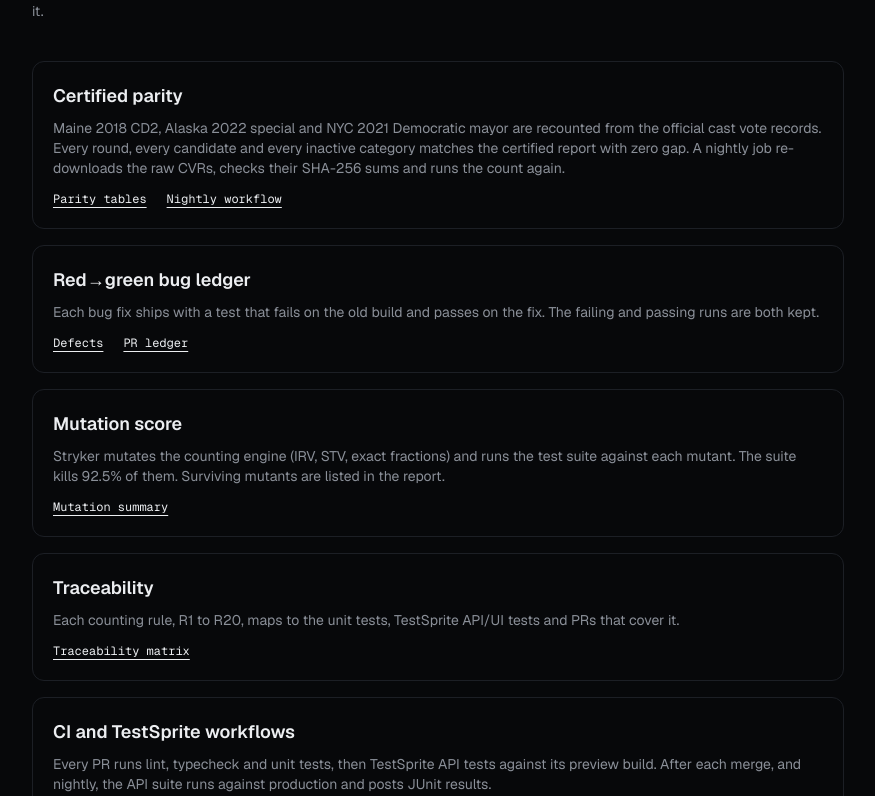
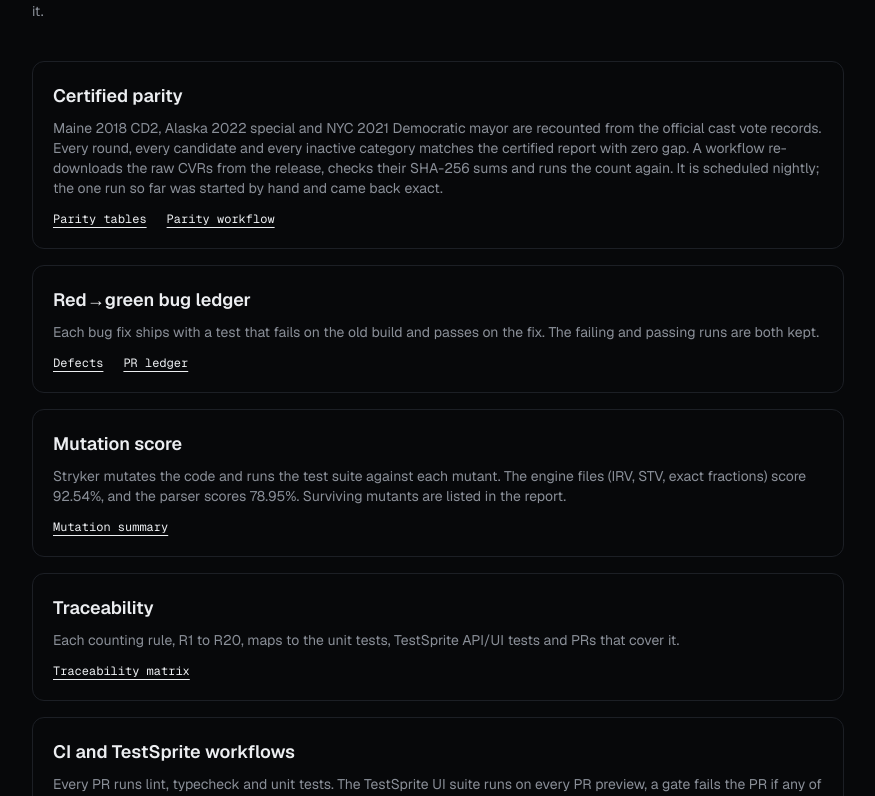
Before and after one commit to goat-dev8/tallyroom, a Next.js app: page /proof in a window 1280 px wide. Shown: the part 224-1020 px from the top of the page, without its empty margins (202-1077 px from the left). Built offline with nearby package versions, Linux system fonts and the light colour scheme.

Commit message:
/proof: per-scope mutation scores, no 'nightly' claim before a scheduled run exists, describe the V3 gate

```diff
--- a/app/proof/page.tsx
+++ b/app/proof/page.tsx
@@ -7,11 +7,11 @@ export const metadata: Metadata = { title: 'Counted, then checked — Tallyroom'
 
 const REPO = 'https://github.com/goat-dev8/tallyroom/blob/main/';
 const ITEMS: { id: string; title: string; body: string; links: [string, string][] }[] = [
-  { id: 'parity', title: 'Certified parity', body: 'Maine 2018 CD2, Alaska 2022 special and NYC 2021 Democratic mayor are recounted from the official cast vote records. Every round, every candidate and every inactive category matches the certified report with zero gap. A nightly job re-downloads the raw CVRs, checks their SHA-256 sums and runs the count again.', links: [['Parity tables', 'PARITY.md'], ['Nightly workflow', '.github/workflows/parity-nightly.yml']] },
+  { id: 'parity', title: 'Certified parity', body: 'Maine 2018 CD2, Alaska 2022 special and NYC 2021 Democratic mayor are recounted from the official cast vote records. Every round, every candidate and every inactive category matches the certified report with zero gap. A workflow re-downloads the raw CVRs from the release, checks their SHA-256 sums and runs the count again. It is scheduled nightly; the one run so far was started by hand and came back exact.', links: [['Parity tables', 'PARITY.md'], ['Parity workflow', '.github/workflows/parity-nightly.yml']] },
   { id: 'ledger', title: 'Red→green bug ledger', body: 'Each bug fix ships with a test that fails on the old build and passes on the fix. The failing and passing runs are both kept.', links: [['Defects', 'audit/defects.md'], ['PR ledger', 'audit/LEDGER.md']] },
-  { id: 'mutation', title: 'Mutation score', body: 'Stryker mutates the counting engine (IRV, STV, exact fractions) and runs the test suite against each mutant. The suite kills 92.5% of them. Surviving mutants are listed in the report.', links: [['Mutation summary', 'audit/mutation/README.md']] },
+  { id: 'mutation', title: 'Mutation score', body: 'Stryker mutates the code and runs the test suite against each mutant. The engine files (IRV, STV, exact fractions) score 92.54%, and the parser scores 78.95%. Surviving mutants are listed in the report.', links: [['Mutation summary', 'audit/mutation/README.md']] },
   { id: 'traceability', title: 'Traceability', body: 'Each counting rule, R1 to R20, maps to the unit tests, TestSprite API/UI tests and PRs that cover it.', links: [['Traceability matrix', 'audit/traceability.md']] },
-  { id: 'workflows', title: 'CI and TestSprite workflows', body: 'Every PR runs lint, typecheck and unit tests, then TestSprite API tests against its preview build. After each merge, and nightly, the API suite runs against production and posts JUnit results.', links: [['CI', '.github/workflows/ci.yml'], ['PR tests', '.github/workflows/testsprite-cli.yml'], ['Production tests', '.github/workflows/testsprite-prod.yml']] },
+  { id: 'workflows', title: 'CI and TestSprite workflows', body: 'Every PR runs lint, typecheck and unit tests. The TestSprite UI suite runs on every PR preview, a gate fails the PR if any of those tests fails, and the TestSprite API tests run on the preview when the PR touches API code. After a merge that changes app code, the API suite runs against production and posts JUnit results.', links: [['CI', '.github/workflows/ci.yml'], ['PR tests', '.github/workflows/testsprite-cli.yml'], ['Production tests', '.github/workflows/testsprite-prod.yml']] },
 ];
 
 export default function Proof() {
```
